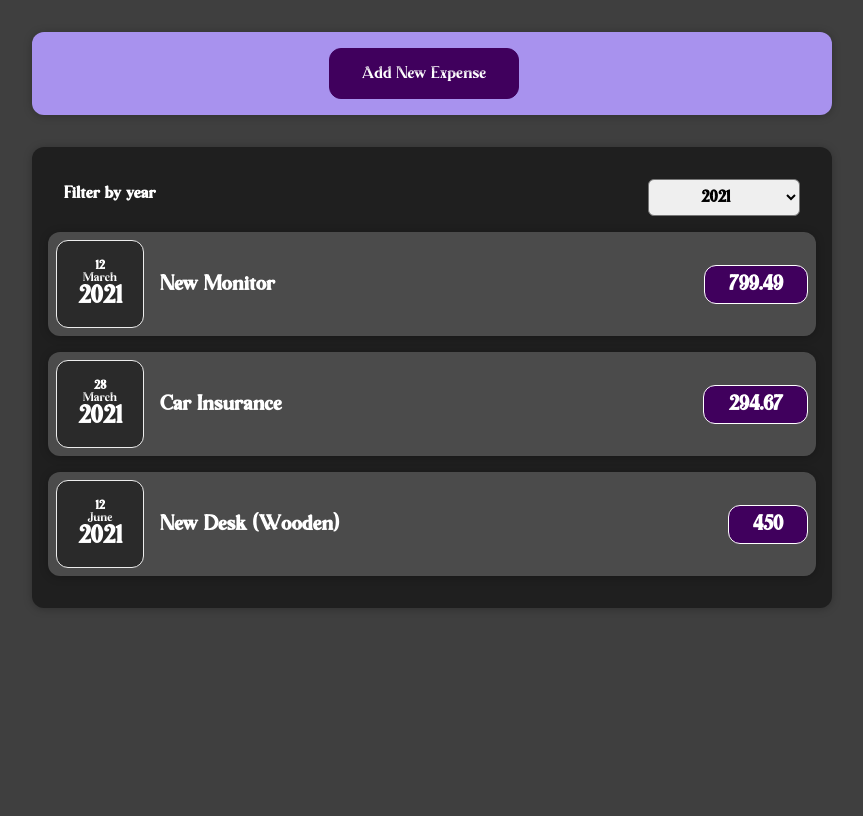
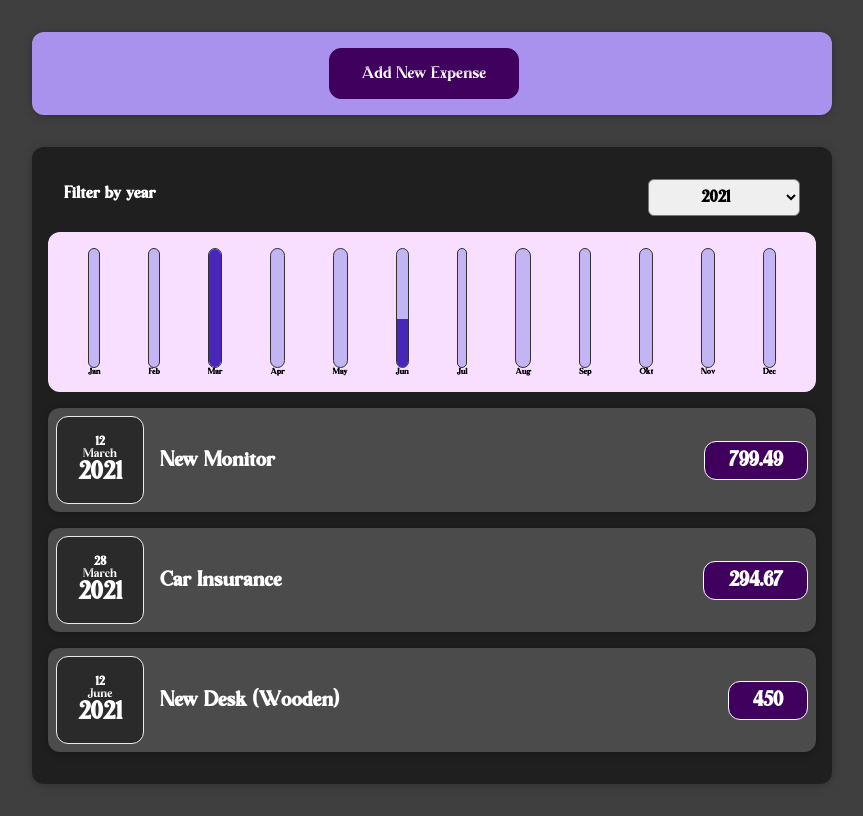
Before and after one commit to Mr-Psmith/React-App1-ExpensesCalc, a React (Create React App) app: page / in a window 1280 px wide. Shown: the whole page, without its empty margins (208-1071 px from the left). Built offline with nearby package versions, Linux system fonts and the light colour scheme.

Commit message:
Finished the chart

```diff
--- a/src/components/Chart/Chart.js
+++ b/src/components/Chart/Chart.js
@@ -1,21 +1,24 @@
 import React from "react";
-import chartBar from "./ChartBar";
+import ChartBar from "./ChartBar";
 
 import "./Chart.css";
 
 const Chart = (props) => {
-  return;
+  const dataPointValues = props.dataPoints.map(dataPoint => dataPoint.value); /* transforms the dataPoint objects to numbers */
+  const totalMaximum = Math.max(...dataPointValues) /* it finds the maximum value. And as it wants numbers, and dataPointValues is still an array, with the rest operator we can pull out all the array elements, and add them as standalone arguments */
+
+  return(
   <div className="chart">
     {props.dataPoints.map((dataPoint) => ( /* So as we recieve the datas(as an array) we map them into other arrays. A many Chartbar components as we have DataPoints */
       <ChartBar
         key={dataPoint.label} /* We can use label here too, as if they are uniq, than its okay */
         value={dataPoint.value}
-        maxValue={null}
+        maxValue={totalMaximum}
         label={dataPoint.label}
       />
     ))}
 
-  </div>;
+  </div>);
 };
 
 export default Chart;
--- a/src/components/Chart/ChartBar.js
+++ b/src/components/Chart/ChartBar.js
@@ -2,13 +2,11 @@
 import "./ChartBar.css";
 
 const ChartBar = (props) => {
-  const barFillHeight = "0%"; /* as a text bec this will be a css style.? */
+  let barFillHeight = "0%"; /* as a text bec this will be a css style.? */
 
-  if (props.max > 0) {
+  if (props.maxValue > 0) {
     /* we could have 0 if we filter for a month without expenses */
-    barFillHeight =
-      Math.round((props.value / props.maxValue) * 100) +
-      "%"; /* This gives us the percentages by which the bar should be filled an then converts it a string with the % at the end */
+    barFillHeight = Math.round((props.value / props.maxValue) * 100) + "%"; /* This gives us the percentages by which the bar should be filled an then converts it a string with the % at the end */
   }
 
   return (
--- a/src/components/Expenses/Expenses.js
+++ b/src/components/Expenses/Expenses.js
@@ -3,6 +3,7 @@
 import Card from "../UI/Card";
 import ExpensesFilter from "./ExpensesFilter";
 import ExpensesList from "./ExpensesList";
+import ExpensesChart from "./ExpensesChart";
 import "./Expenses.css";
 
 
@@ -28,6 +29,7 @@
           selectedStartingYear={filteredYear}
           onChangeFilter={filterChangeHandler}
         />
+        <ExpensesChart expenses={filteredExpenses} />
         <ExpensesList items={filteredExpenses} />
       </Card>
     </div>
--- a/src/components/Expenses/ExpensesChart.js
+++ b/src/components/Expenses/ExpensesChart.js
@@ -1,12 +1,28 @@
 import React from "react";
 import Chart from "../Chart/Chart";
 
-const ExpensesChart = props => {
-    const chartDataPoints = [
-        {}
-    ]
+const ExpensesChart = (props) => {
+  const chartDataPoints = [ /* If I understand it well, than as the array below (espenseMonth) and this starts at zero and ends at 11 which is exactly the case for the index of these data points, so we can use that as an index. */
+    { label: "Jan", value: 0 },
+    { label: "Feb", value: 0 },
+    { label: "Mar", value: 0 },
+    { label: "Apr", value: 0 },
+    { label: "May", value: 0 },
+    { label: "Jun", value: 0 },
+    { label: "Jul", value: 0 },
+    { label: "Aug", value: 0 },
+    { label: "Sep", value: 0 },
+    { label: "Okt", value: 0 },
+    { label: "Nov", value: 0 },
+    { label: "Dec", value: 0 }
+];
+/* We expect to get the FilteredExpenses from Expenses through props as we are using it there */
+for ( const expense of props.expenses) { /* We loop through every expenses taht we get via props, then we wanna have a look at every expense, get the month of that expense and updates the value of the appropriate data point by the expense amount. */
+    const expenseMonth = expense.date.getMonth(); /* built in getMonth method, where January is 0 */
+    chartDataPoints[expenseMonth].value += expense.amount; /* we icrease the value of the given month by the expense amount */
+} /* And we go through every month um up the values, and assign tehm to the given months-to the appropiate dataPoints */
 
-    return <Chart />
+  return <Chart dataPoints={chartDataPoints} />;
 };
 
 export default ExpensesChart;
--- a/src/components/NewExpense/ExpenseForm.js
+++ b/src/components/NewExpense/ExpenseForm.js
@@ -44,7 +44,7 @@
 
     const expenseData = { //we create this obj to combine all the entered data
       title: enteredTitle,
-      amount: enteredAmount,
+      amount: +enteredAmount, /* enforce a number conversion */
       date: new Date(enteredDate), //this parses the date string and converts it to a date object
     };
                                   // We can pass the expense data which are generated here as our argument and that's the value which we'll receive as a parameter in new expense
```
